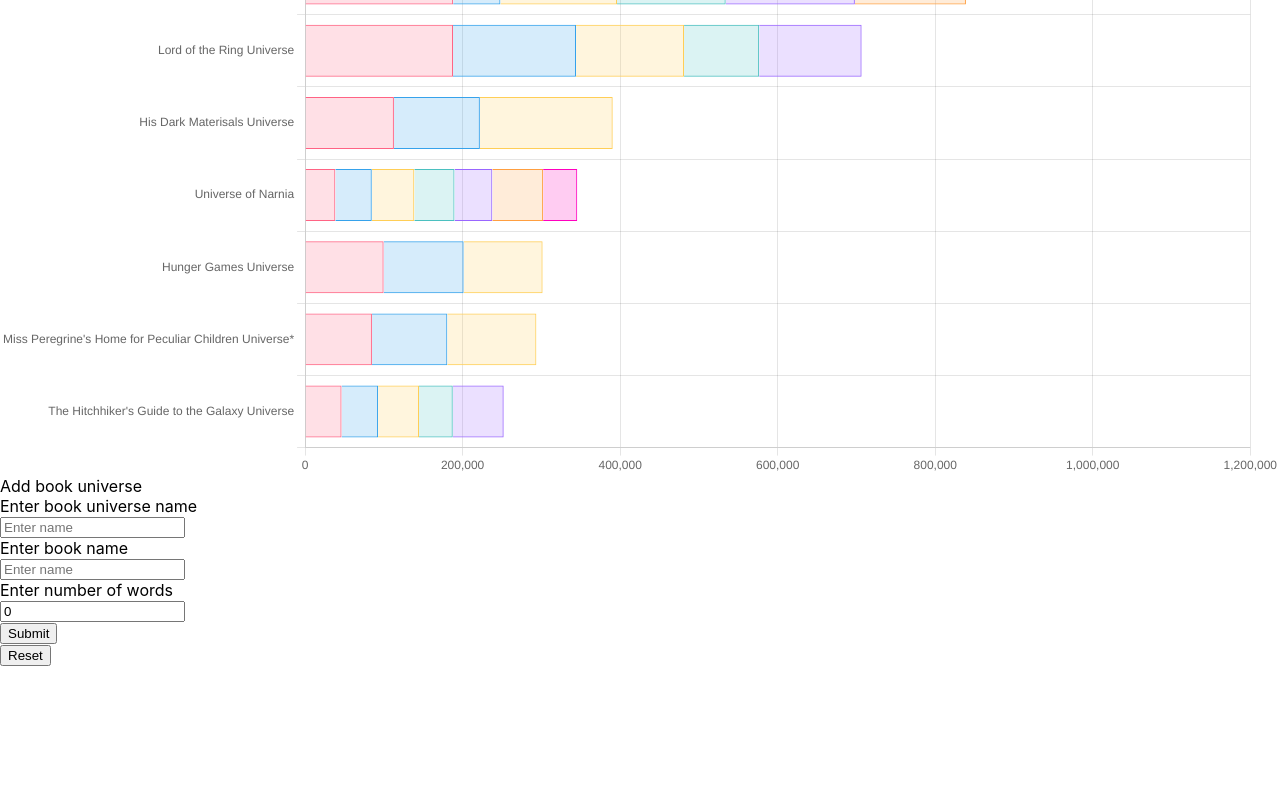
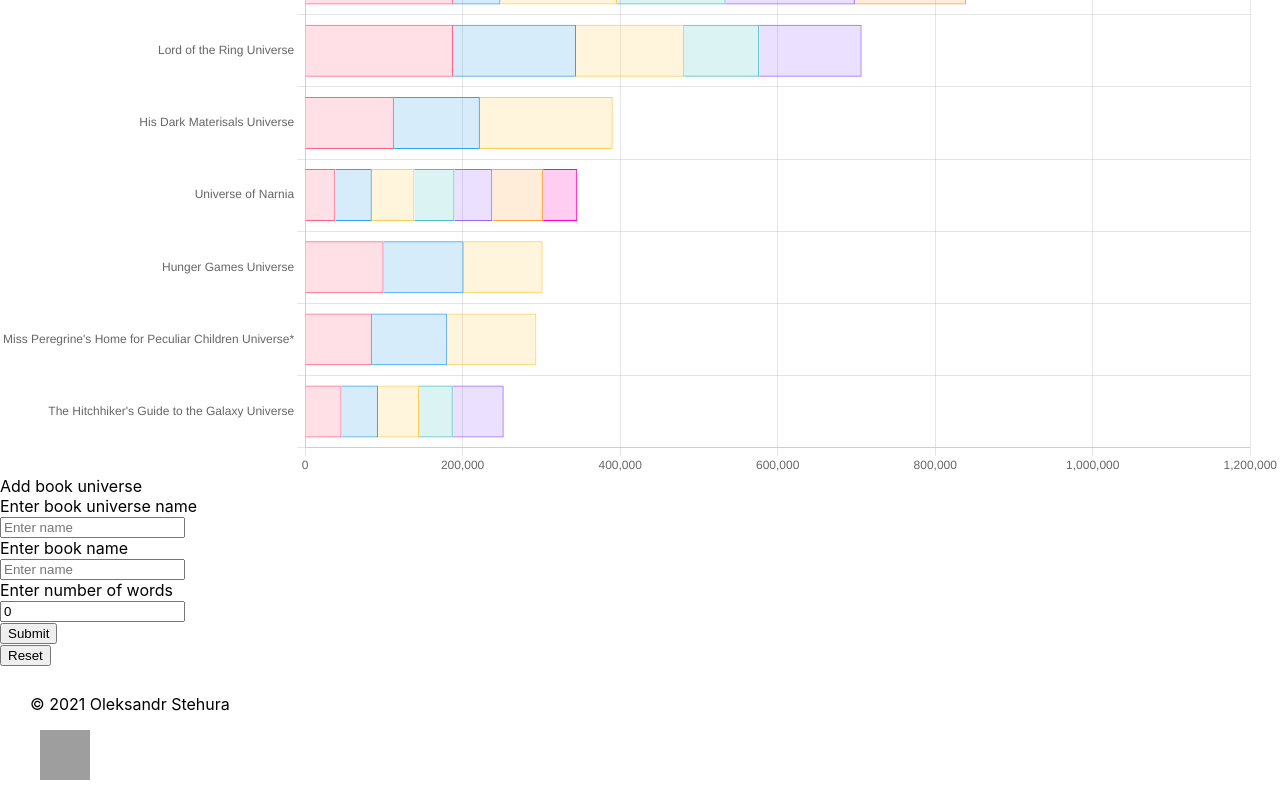
Before and after one commit to Ostehura/books-chart, a Next.js app: page / in a window 1280 px wide. Shown: the part 204-1004 px from the top of the page. Before the commit the page ends 870 px from the top, so only its background shows below. Built offline with nearby package versions, Linux system fonts and the light colour scheme; grey boxes are pictures that could not be loaded.

Commit message:
add footer

```diff
--- /dev/null
+++ b/components/footer.js
@@ -0,0 +1,42 @@
+import { position } from "dom-helpers"
+import Link from 'next/link'
+import { Image } from "react-bootstrap"
+
+export default function Footer() {
+    return (
+        <>
+
+            <br />
+            <footer className="footer mt-auto py-3 bg-light ">
+                <div className="container">
+                    <footer className="d-flex flex-wrap justify-content-between align-items-center py-3 my-4 border-top">
+
+
+                        <div className="col-md-4 d-flex align-items-center">
+                            <Link href="/" passHref>
+                                <a className="mb-3 me-2 mb-md-0 text-muted text-decoration-none lh-1">
+                                    <svg className="bi" width="30" height="24"><use xlinkhref="#bootstrap"></use></svg>
+                                </a>
+                            </Link>
+                            <span className="text-muted">© 2021 Oleksandr Stehura</span>
+                        </div>
+
+                        <ul className="nav col-md-4 justify-content-end list-unstyled d-flex">
+
+                            <Link href="https://github.com/Ostehura" passHref>
+                                <a className="text-muted" >
+                                    <Image alt="Github" src="github.svg" width={50} height={50} />
+
+                                </a>
+                            </Link>
+
+                            {/* <li class="ms-3"><a class="text-muted" href="#"><svg class="bi" width="24" height="24"><use xlink:href="#instagram"></use></svg></a></li>
+                        <li class="ms-3"><a class="text-muted" href="#"><svg class="bi" width="24" height="24"><use xlink:href="#facebook"></use></svg></a></li> */}
+                        </ul>
+                    </footer>
+                </div>
+            </footer>
+
+        </>
+    )
+}
--- a/pages/_app.js
+++ b/pages/_app.js
@@ -1,6 +1,7 @@
 import '../styles/globals.css'
 import Head from 'next/head'
 import Header from '../components/header'
+import Footer from '../components/footer'
 
 
 
@@ -12,6 +13,7 @@
     </Head>
     <Header />
     <Component {...pageProps} />
+    <Footer />
   </>
 
 }
```
